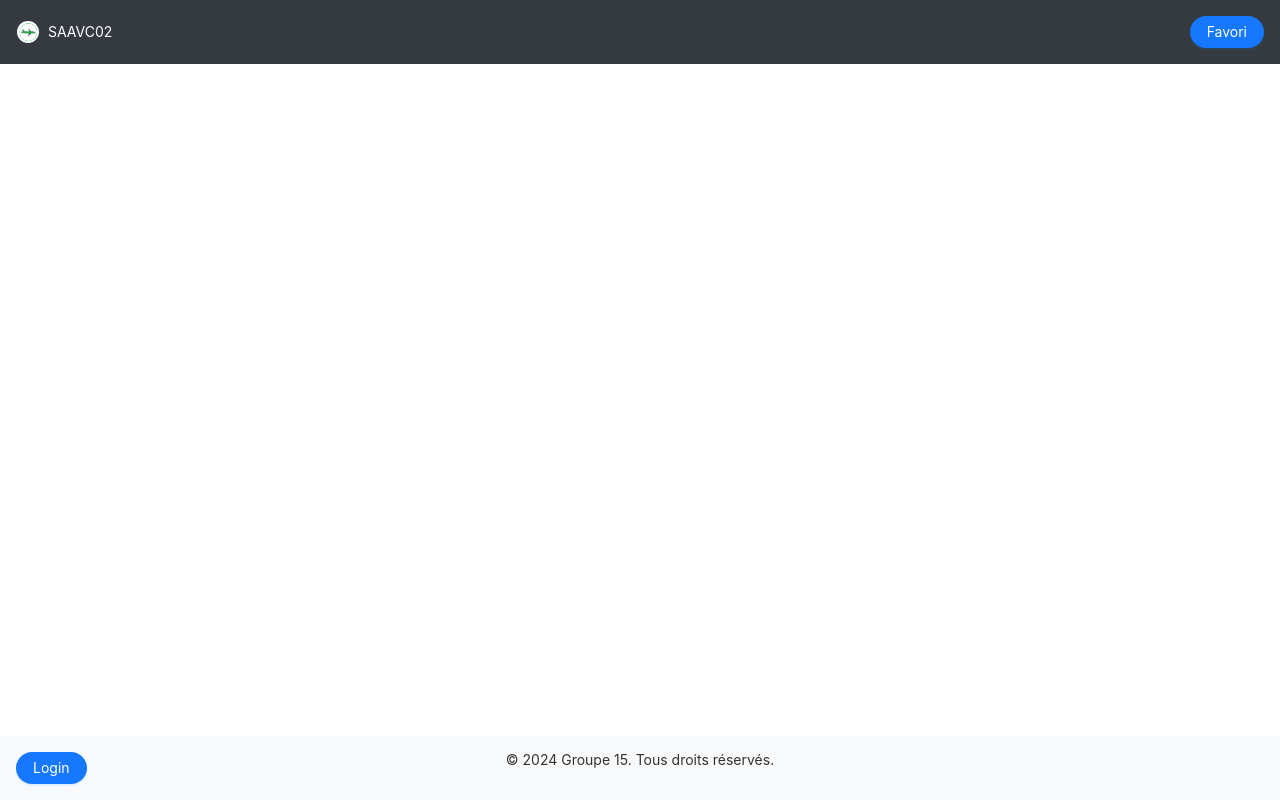
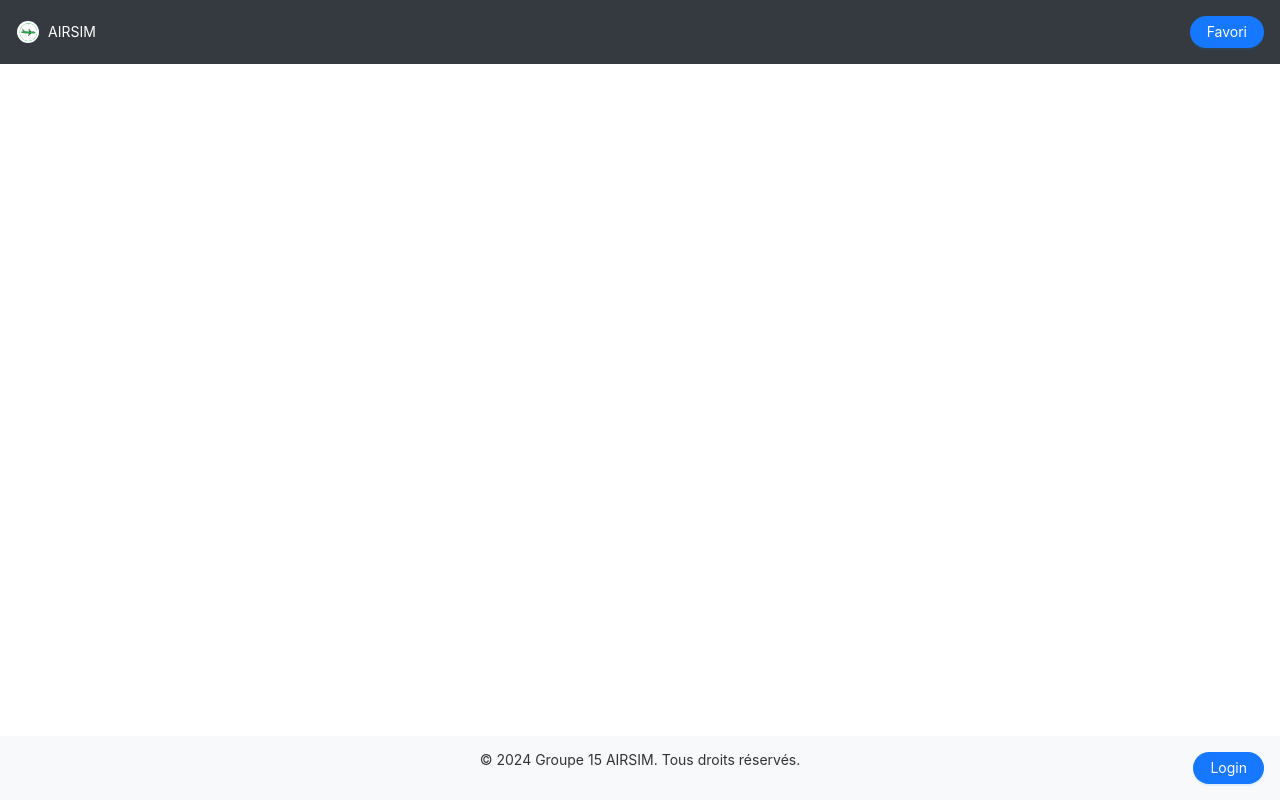
Before and after one commit to t8trust/AIRSIM, a Vue app in the folder mif10-frontend/: page / in a window 1280 px wide. Built offline with nearby package versions, Linux system fonts and the light colour scheme.

Commit message:
Retouche du footer

```diff
--- a/mif10-frontend/src/components/headerfooter/FooterComponent.vue
+++ b/mif10-frontend/src/components/headerfooter/FooterComponent.vue
@@ -2,13 +2,14 @@
     <a-layout-footer class="footer">
       <a-row :gutter="16">
         <a-col :span="8" class="text-left">
-          <a-button type="primary" shape="round">Login</a-button>
+          <!--<a-button type="primary" shape="round">Login</a-button>-->
         </a-col>
         <a-col :span="8" class="text-center">
-          <p>&copy; 2024 Groupe 15. Tous droits réservés.</p>
+          <p>&copy; 2024 Groupe 15 AIRSIM. Tous droits réservés.</p>
         </a-col>
         <a-col :span="8" class="text-right">
             <!--Autre contenu-->
+            <a-button type="primary" shape="round">Login</a-button>
         </a-col>
       </a-row>
     </a-layout-footer>
--- a/mif10-frontend/src/components/headerfooter/HeaderComponent.vue
+++ b/mif10-frontend/src/components/headerfooter/HeaderComponent.vue
@@ -3,7 +3,7 @@
       <a-row align="middle" justify="space-between">
         <a-col>
           <a-avatar :src="imagePath" size="small" style="margin-right: 0.5rem;"></a-avatar>
-          <span style="vertical-align: middle;">SAAVC02</span>
+          <span style="vertical-align: middle;">AIRSIM</span>
         </a-col>
         <a-button type="primary" shape="round">Favori</a-button>
       </a-row>
```
